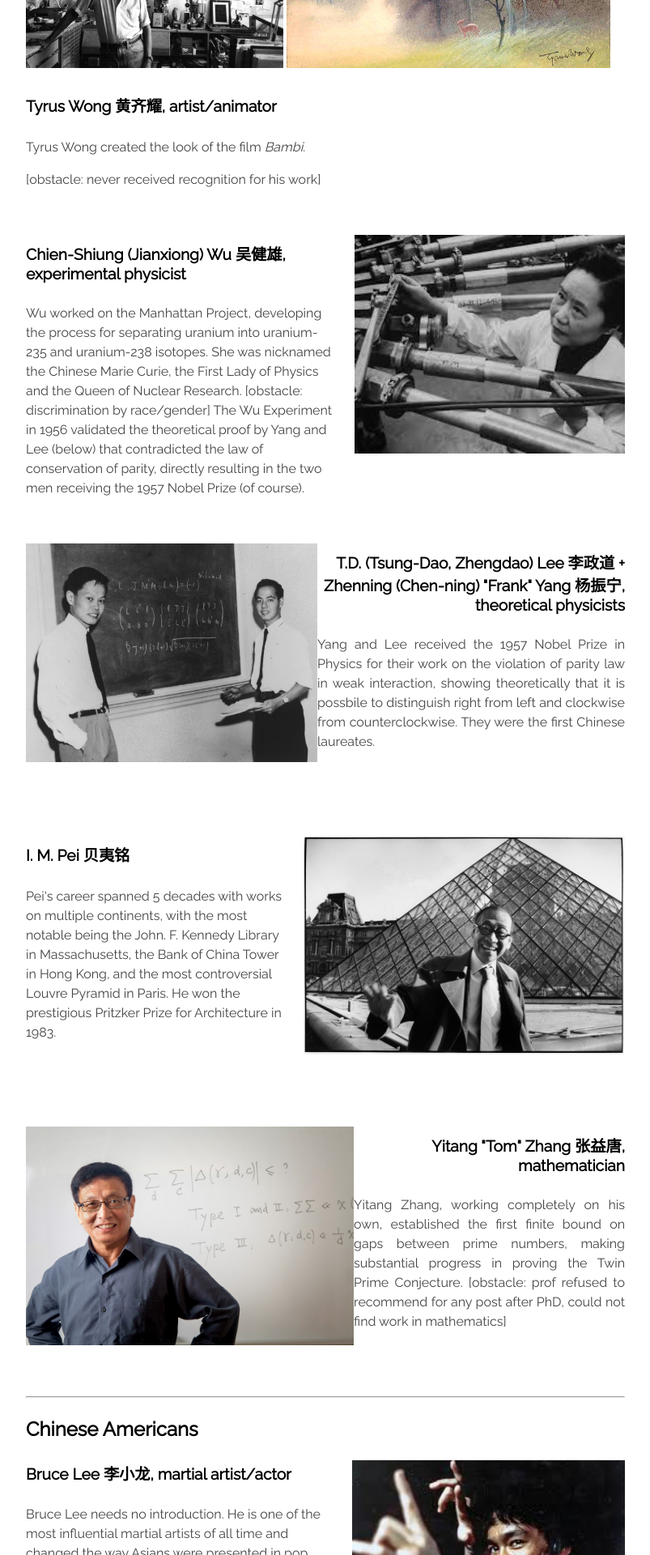
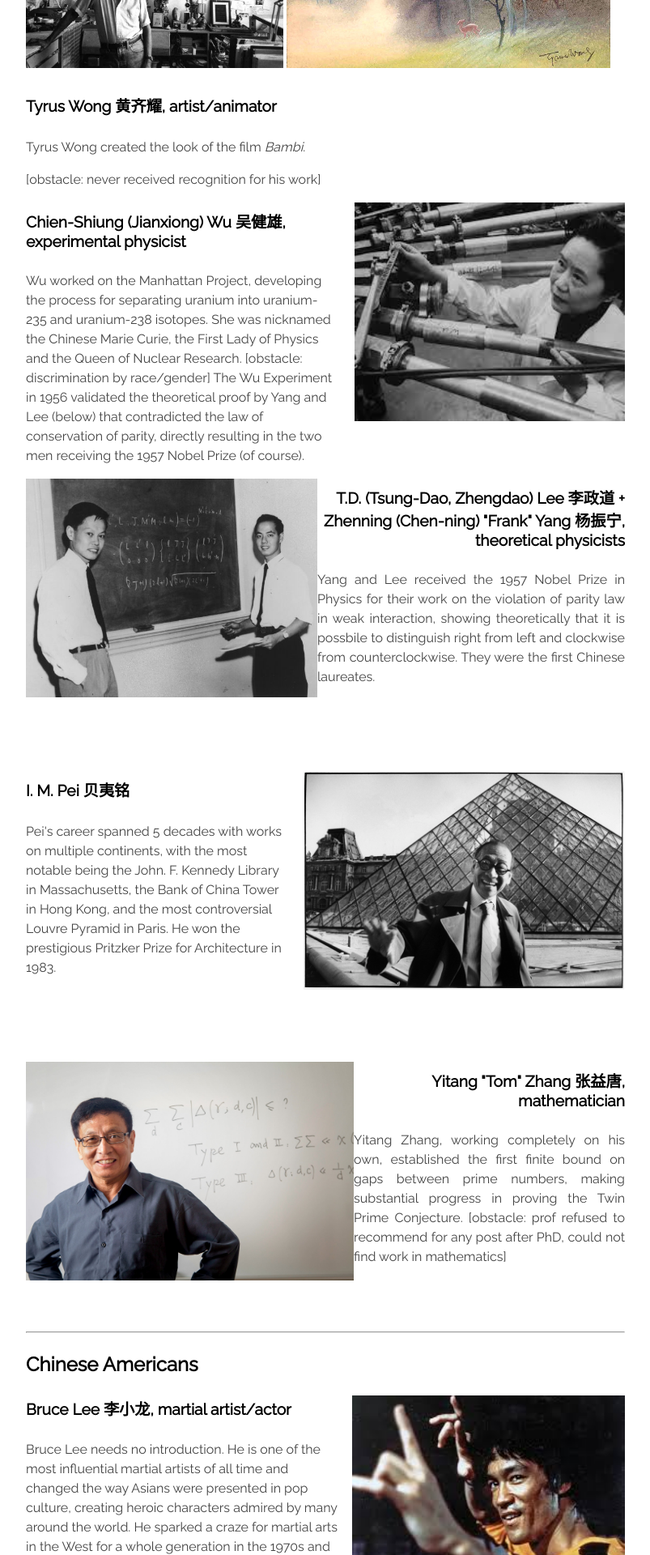
Before and after one commit to c1ndygao/cindygao.com, a Jekyll site: the page built from heroes.md, in a window 1280 px wide. Shown: the part 503-2423 px from the top of the page at 81% size, without its empty margins (228-1031 px from the left). Built offline with Jekyll 4.4.1, drawn with Linux system fonts in a browser that asks for light colours.

Commit message:
Update heroes.md

```diff
--- a/heroes.md
+++ b/heroes.md
@@ -14,7 +14,6 @@
 
 [obstacle: never received recognition for his work]
 
-<br>
 
 <img src="/images/cs-wu.jpeg" height="270px" align="right" margin-left="30px">
 
@@ -23,9 +22,8 @@
 
 [obstacle: discrimination by race/gender] The Wu Experiment in 1956 validated the theoretical proof by Yang and Lee (below) that contradicted the law of conservation of parity, directly resulting in the two men receiving the 1957 Nobel Prize (of course). </p>
 
-<br>
 
-<img src="/images/lee-yang.jpg" height="270px" align="left" margin="30px">
+<img src="/images/lee-yang.jpg" height="270px" align="left" margin="30px" padding-right="20px">
 
 <h4 style="text-align:right">T.D. (Tsung-Dao, Zhengdao) Lee 李政道 + Zhenning (Chen-ning) "Frank" Yang 杨振宁, theoretical physicists</h4>
 
@@ -45,7 +43,7 @@
 <br>
 <br>
 
-<img src="/images/yitang-zhang.jpg" height="270" align="left">
+<img src="/images/yitang-zhang.jpg" height="270" align="left" padding-right="20px">
 
 <h4 style="text-align:right;">Yitang "Tom" Zhang 张益唐, mathematician</h4>
 <p style="text-align:justify; padding: 0px 0px 0px 20px;">Yitang Zhang, working completely on his own, established the first finite bound on gaps between prime numbers, making substantial progress in proving the Twin Prime Conjecture.
```
